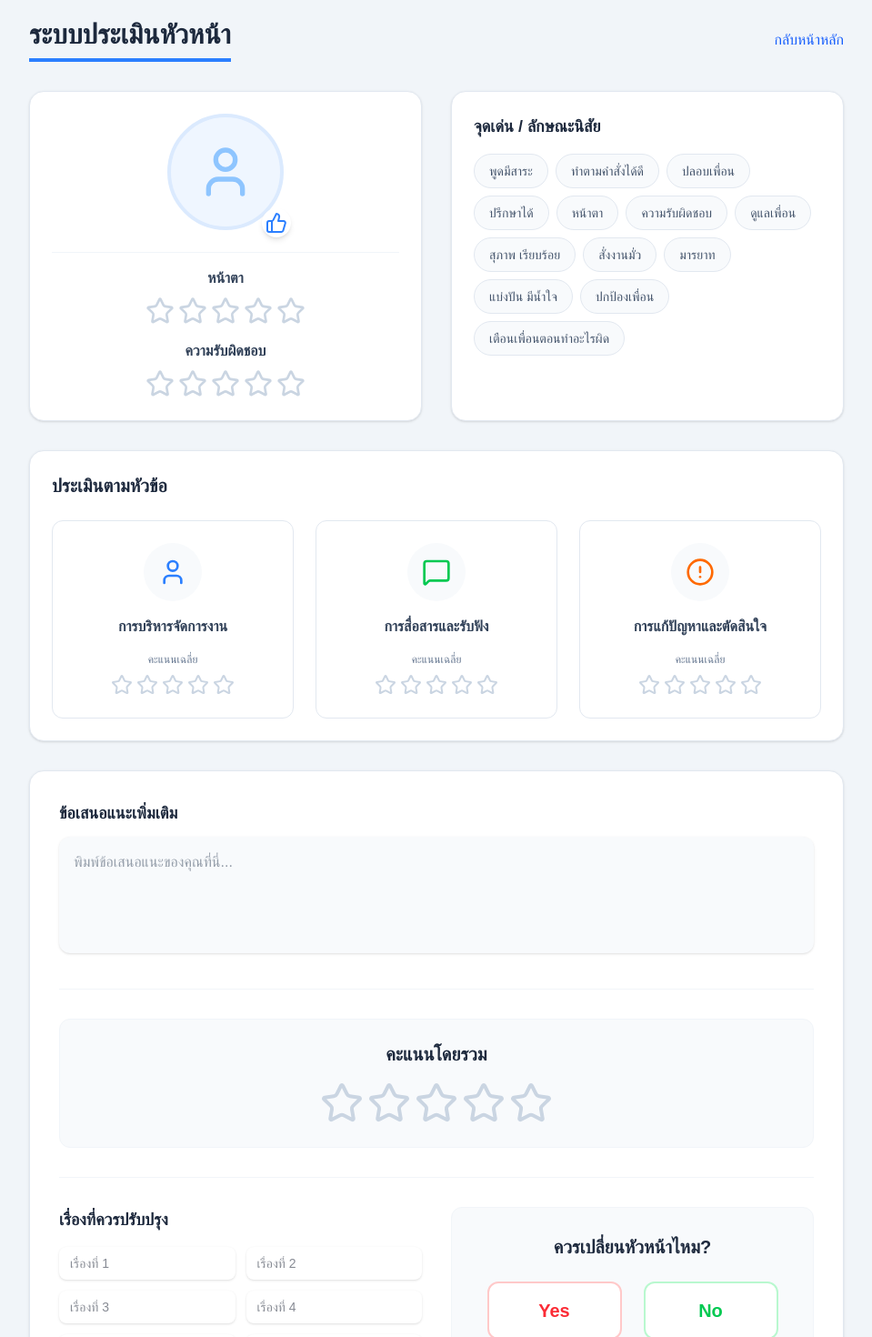
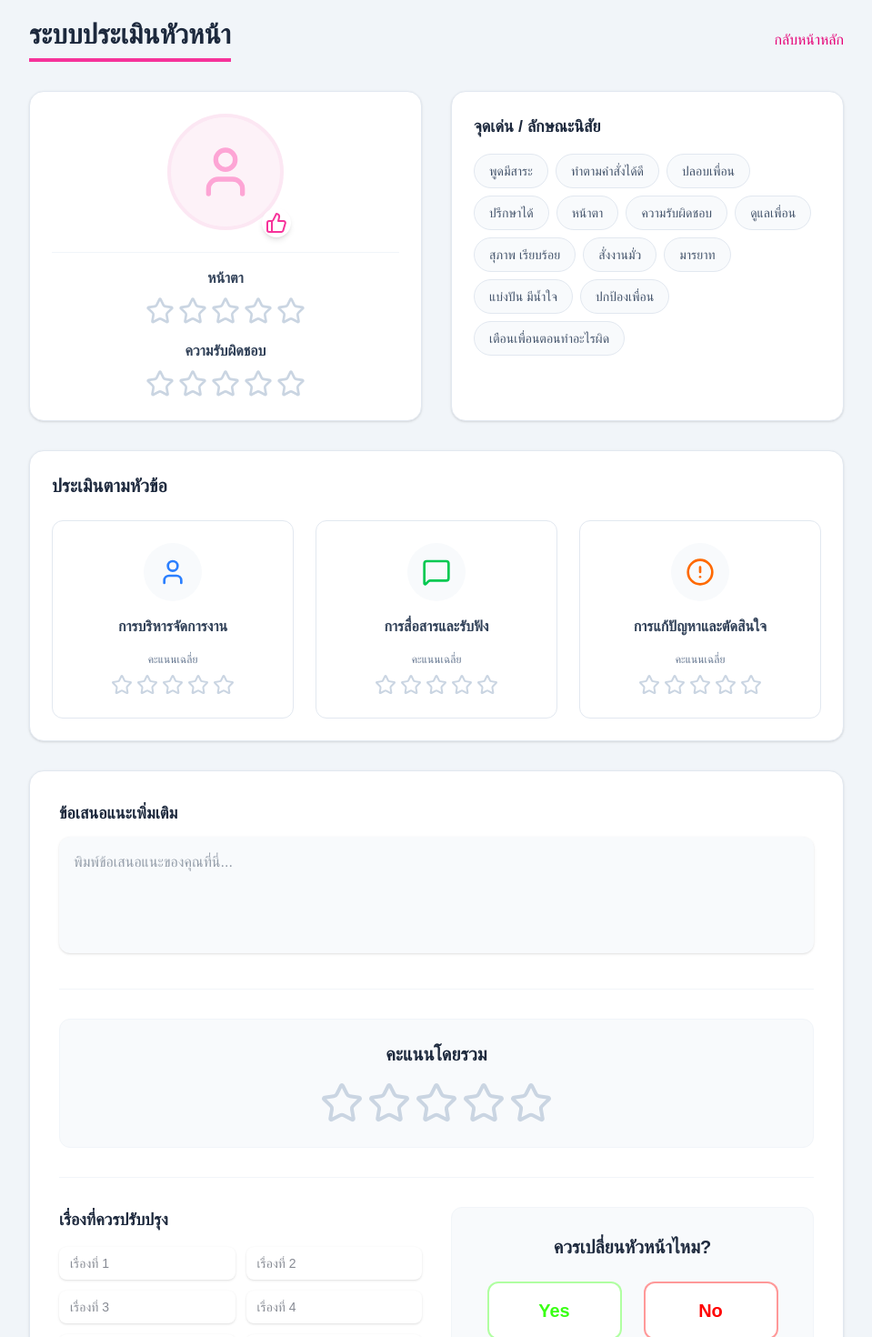
Before and after one commit to Bungkii/kanbann2-3, a Next.js app: page /evaluate-boss in a window 1280 px wide. Shown: the part 20-1490 px from the top of the page at 91% size, without its empty margins (160-1119 px from the left). Built offline with nearby package versions, Linux system fonts and the light colour scheme; no server answers; the database is empty; a web font is replaced by a local one.

Commit message:
feat(evaluate-boss): update theme to pink, star color to yellow, and yes/no buttons to neon green and bright red

```diff
--- a/src/app/evaluate-boss/EvaluateBossForm.tsx
+++ b/src/app/evaluate-boss/EvaluateBossForm.tsx
@@ -129,10 +129,10 @@ export default function EvaluateBossForm() {
       <div className="max-w-4xl mx-auto">
 
         <div className="flex items-center justify-between mb-8">
-          <h1 className="text-3xl font-bold text-slate-800 font-sans border-b-4 border-blue-500 pb-2 inline-block">
+          <h1 className="text-3xl font-bold text-slate-800 font-sans border-b-4 border-pink-500 pb-2 inline-block">
             ระบบประเมินหัวหน้า
           </h1>
-          <Link href="/" className="text-blue-600 hover:underline">
+          <Link href="/" className="text-pink-600 hover:underline">
             กลับหน้าหลัก
           </Link>
         </div>
@@ -143,22 +143,22 @@ export default function EvaluateBossForm() {
             <div className="bg-white p-6 rounded-2xl shadow-sm border border-slate-200">
               <div className="flex flex-col items-center justify-center space-y-6">
                 <div className="relative">
-                  <div className="w-32 h-32 bg-blue-50 rounded-full flex items-center justify-center border-4 border-blue-100">
-                    <User className="w-16 h-16 text-blue-300" />
+                  <div className="w-32 h-32 bg-pink-50 rounded-full flex items-center justify-center border-4 border-pink-100 overflow-hidden">
+                    <User className="w-16 h-16 text-pink-300" />
                   </div>
                   <div className="absolute -bottom-2 -right-2 bg-white rounded-full p-1 shadow-md">
-                    <ThumbsUp className="w-6 h-6 text-blue-500" />
+                    <ThumbsUp className="w-6 h-6 text-pink-500" />
                   </div>
                 </div>
 
                 <div className="w-full space-y-4 pt-4 border-t border-slate-100">
                   <div className="flex flex-col items-center">
                     <span className="text-slate-700 font-semibold mb-2">หน้าตา</span>
-                    <StarRating value={appearanceScore} onChange={setAppearanceScore} size="w-8 h-8" activeColor="text-pink-400" />
+                    <StarRating value={appearanceScore} onChange={setAppearanceScore} size="w-8 h-8" activeColor="text-yellow-400" />
                   </div>
                   <div className="flex flex-col items-center">
                     <span className="text-slate-700 font-semibold mb-2">ความรับผิดชอบ</span>
-                    <StarRating value={responsibilityScore} onChange={setResponsibilityScore} size="w-8 h-8" activeColor="text-blue-400" />
+                    <StarRating value={responsibilityScore} onChange={setResponsibilityScore} size="w-8 h-8" activeColor="text-yellow-400" />
                   </div>
                 </div>
               </div>
@@ -182,7 +182,7 @@ export default function EvaluateBossForm() {
                         ${isSelected
                           ? (isNegative
                               ? "bg-red-500 text-white border-red-600 shadow-md"
-                              : "bg-blue-500 text-white border-blue-600 shadow-md")
+                              : "bg-pink-500 text-white border-pink-600 shadow-md")
                           : "bg-slate-50 text-slate-600 border-slate-200 hover:bg-slate-100 hover:border-slate-300"
                         }
                       `}
@@ -200,8 +200,8 @@ export default function EvaluateBossForm() {
 
             <div className="grid grid-cols-1 md:grid-cols-3 gap-6">
               {topicsList.map((topic) => (
-                <div key={topic.id} className="border border-slate-200 rounded-xl p-6 flex flex-col items-center text-center relative overflow-hidden group hover:border-blue-300 transition-colors">
-                  <div className="absolute top-0 left-0 w-full h-1 bg-gradient-to-r from-blue-400 to-indigo-500 opacity-0 group-hover:opacity-100 transition-opacity"></div>
+                <div key={topic.id} className="border border-slate-200 rounded-xl p-6 flex flex-col items-center text-center relative overflow-hidden group hover:border-pink-300 transition-colors">
+                  <div className="absolute top-0 left-0 w-full h-1 bg-gradient-to-r from-pink-400 to-rose-500 opacity-0 group-hover:opacity-100 transition-opacity"></div>
 
                   <div className="w-16 h-16 bg-slate-50 rounded-full flex items-center justify-center mb-4">
                     {topic.icon}
@@ -233,7 +233,7 @@ export default function EvaluateBossForm() {
                 value={suggestion}
                 onChange={(e) => setSuggestion(e.target.value)}
                 placeholder="พิมพ์ข้อเสนอแนะของคุณที่นี่..."
-                className="w-full rounded-xl border-slate-300 shadow-sm focus:border-blue-500 focus:ring-blue-500 p-4 text-slate-700 bg-slate-50 resize-none"
+                className="w-full rounded-xl border-slate-300 shadow-sm focus:border-pink-500 focus:ring-pink-500 p-4 text-slate-700 bg-slate-50 resize-none"
               />
             </div>
 
@@ -246,6 +246,7 @@ export default function EvaluateBossForm() {
                 onChange={setOverallScore}
                 size="w-12 h-12"
                 hoverScale={1.1}
+                activeColor="text-yellow-400"
               />
             </div>
 
@@ -276,10 +277,10 @@ export default function EvaluateBossForm() {
                     whileHover={{ scale: 1.05 }}
                     whileTap={{ scale: 0.95 }}
                     onClick={() => setShouldChangeBoss(true)}
-                    className={`flex-1 py-4 rounded-xl font-bold text-xl border-2 transition-colors ${
+                    className={`flex-1 py-4 rounded-xl font-bold text-xl border-2 transition-all ${
                       shouldChangeBoss === true
-                        ? "bg-red-500 text-white border-red-600 shadow-lg"
-                        : "bg-white text-red-500 border-red-200 hover:border-red-500 hover:bg-red-50"
+                        ? "bg-[#39FF14] text-black border-[#39FF14] shadow-lg shadow-[#39FF14]/50"
+                        : "bg-white text-[#39FF14] border-[#39FF14]/40 hover:border-[#39FF14] hover:bg-[#39FF14]/10"
                     }`}
                   >
                     Yes
@@ -289,10 +290,10 @@ export default function EvaluateBossForm() {
                     whileHover={{ scale: 1.05 }}
                     whileTap={{ scale: 0.95 }}
                     onClick={() => setShouldChangeBoss(false)}
-                    className={`flex-1 py-4 rounded-xl font-bold text-xl border-2 transition-colors ${
+                    className={`flex-1 py-4 rounded-xl font-bold text-xl border-2 transition-all ${
                       shouldChangeBoss === false
-                        ? "bg-green-500 text-white border-green-600 shadow-lg"
-                        : "bg-white text-green-500 border-green-200 hover:border-green-500 hover:bg-green-50"
+                        ? "bg-[#FF0000] text-white border-[#FF0000] shadow-lg shadow-[#FF0000]/50"
+                        : "bg-white text-[#FF0000] border-[#FF0000]/40 hover:border-[#FF0000] hover:bg-[#FF0000]/10"
                     }`}
                   >
                     No
@@ -310,7 +311,7 @@ export default function EvaluateBossForm() {
               whileHover={{ scale: 1.02 }}
               whileTap={{ scale: 0.98 }}
               className={`flex items-center gap-2 px-8 py-4 rounded-xl font-bold text-lg text-white shadow-lg transition-colors ${
-                isSubmitting ? "bg-slate-400" : "bg-blue-600 hover:bg-blue-700"
+                isSubmitting ? "bg-slate-400" : "bg-pink-600 hover:bg-pink-700"
               }`}
             >
               {isSubmitting ? (
@@ -333,7 +334,7 @@ export default function EvaluateBossForm() {
               initial={{ opacity: 0, scale: 0.9, y: 20 }}
               animate={{ opacity: 1, scale: 1, y: 0 }}
               exit={{ opacity: 0, scale: 0.9, y: 20 }}
-              className="bg-white rounded-3xl p-6 md:p-8 max-w-lg w-full shadow-2xl relative border-4 border-blue-100 my-auto"
+              className="bg-white rounded-3xl p-6 md:p-8 max-w-lg w-full shadow-2xl relative border-4 border-pink-100 my-auto"
             >
               <button
                 onClick={handleCloseModal}
@@ -343,8 +344,8 @@ export default function EvaluateBossForm() {
               </button>
 
               <div className="flex flex-col items-center text-center space-y-6">
-                <div className="w-20 h-20 bg-blue-50 rounded-full flex items-center justify-center mb-2">
-                  <HeartHandshake className="w-10 h-10 text-blue-500" />
+                <div className="w-20 h-20 bg-pink-50 rounded-full flex items-center justify-center mb-2">
+                  <HeartHandshake className="w-10 h-10 text-pink-500" />
                 </div>
 
                 <div>
```
